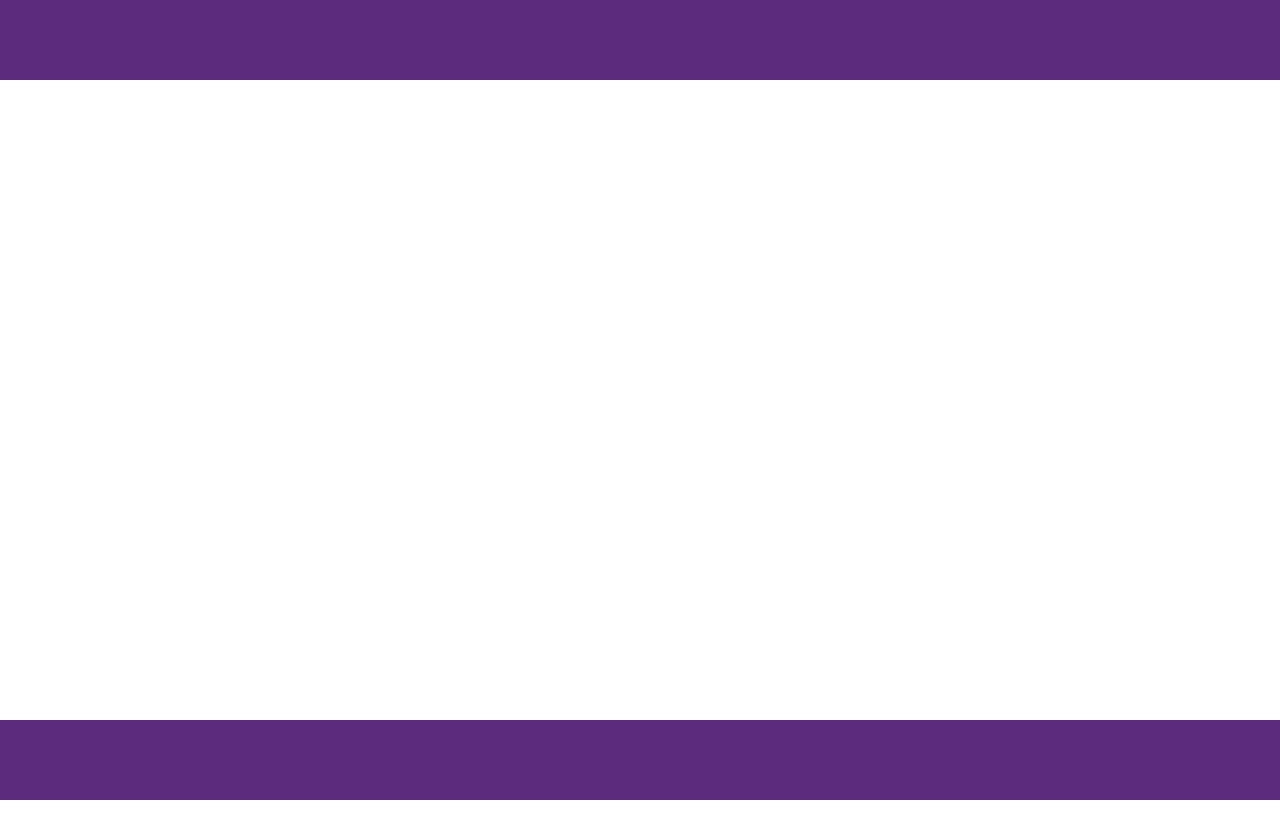
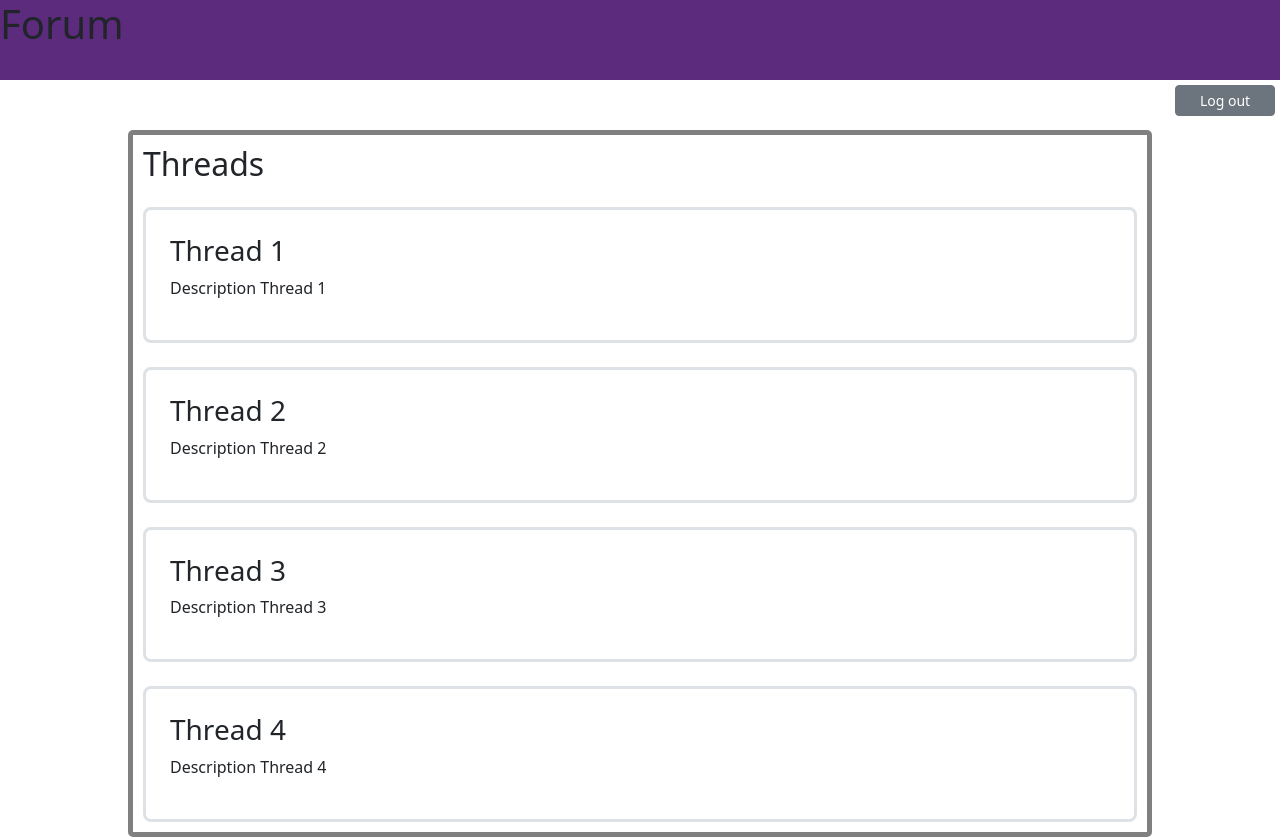
Before and after one commit to sgarciaret/ForumExercise, a React (Create React App) app in the folder forumhome/: page /home in a window 1280 px wide. Before the commit this address had no page. Before the commit the page ends 800 px from the top, so only its background shows below. Built offline with nearby package versions, Linux system fonts and the light colour scheme.

Commit message:
added home page

```diff
--- a/forumhome/src/App.js
+++ b/forumhome/src/App.js
@@ -3,6 +3,7 @@ import './App.css';
 import 'bootstrap/dist/css/bootstrap.min.css';
 import NewUser from './components/NewUser';
 import Login from './components/Login';
+import ForumHome from "./components/ForumHome";
 
 function App() {
   const styleBar = {
@@ -20,16 +21,18 @@ function App() {
 };
   return (
     <BrowserRouter className="App">
-      <div style={styleBar}></div>
+      <div style={styleBar}>
+        <h1>Forum</h1>
+      </div>
       <Routes>
 
         <Route index element={<Login />} />
         <Route path="signup" element={<NewUser />} />
+        <Route path="home" element={<ForumHome />} />
+      </Routes>
+      {/* <div style={styleFooter}>
 
-      </Routes>
-      <div style={styleFooter}>
-
-            </div>
+            </div> */}
     </BrowserRouter>
   );
 }
--- /dev/null
+++ b/forumhome/src/components/ForumHome.css
@@ -0,0 +1,15 @@
+.logoutbtn{
+    position: absolute;
+    right: 0;
+    width: 100px;
+    margin-right: 5px;
+    margin-top: 5px;
+}
+.threads{
+    width: 80%;
+    border: 5px solid gray;
+    border-radius: 5px;
+    margin-top: 50px;
+    margin: 50px auto 0;
+    padding: 10px;
+}
--- /dev/null
+++ b/forumhome/src/components/ForumHome.js
@@ -0,0 +1,53 @@
+import { Link } from "react-router-dom";
+import React, { useEffect, useState } from "react";
+import "bootstrap/dist/css/bootstrap.min.css";
+import "./ForumHome.css";
+
+function ForumHome() {
+
+    const [thread1, setThread1] = useState("Thread 1");
+    const [thread2, setThread2] = useState("Thread 2");
+    const [thread3, setThread3] = useState("Thread 3");
+
+  return (
+    <>
+      <div class="logoutbtn">
+        <Link to="/">
+          <button class="btn btn-secondary btn-sm me-md-2">Log out</button>
+        </Link>
+      </div>
+      <div
+        className="border border-gray border-4 rounded-3 p-5 mt-5"
+        class="threads"
+      >
+        <h2>Threads</h2>
+        <div
+          className="border border-green border-3 rounded-3 p-4 mt-4 w-80"
+        >
+          <h3>{thread1}</h3>
+          <p>Description Thread 1</p>
+        </div>
+        <div
+          className="border border-green border-3 rounded-3 p-4 mt-4 w-80"
+        >
+          <h3>{thread2}</h3>
+          <p>Description Thread 2</p>
+        </div>
+        <div
+          className="border border-green border-3 rounded-3 p-4 mt-4 w-80"
+        >
+          <h3>{thread3}</h3>
+          <p>Description Thread 3</p>
+        </div>
+        <div
+          className="border border-green border-3 rounded-3 p-4 mt-4 w-80"
+        >
+          <h3>Thread 4</h3>
+          <p>Description Thread 4</p>
+        </div>
+      </div>
+    </>
+  );
+}
+
+export default ForumHome;
```
